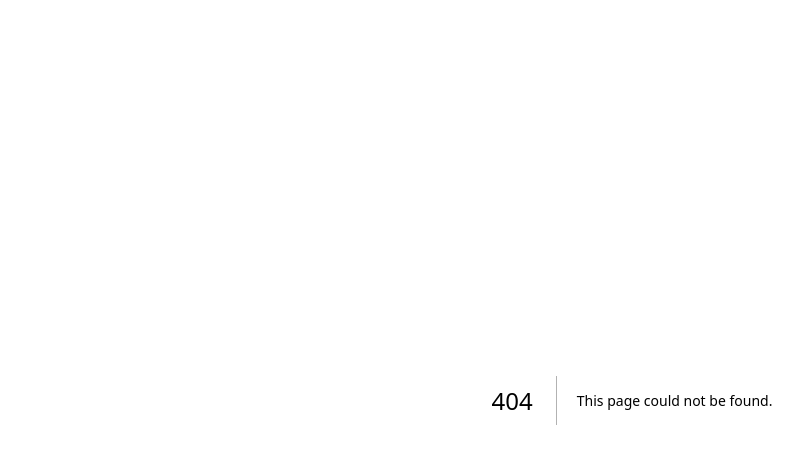
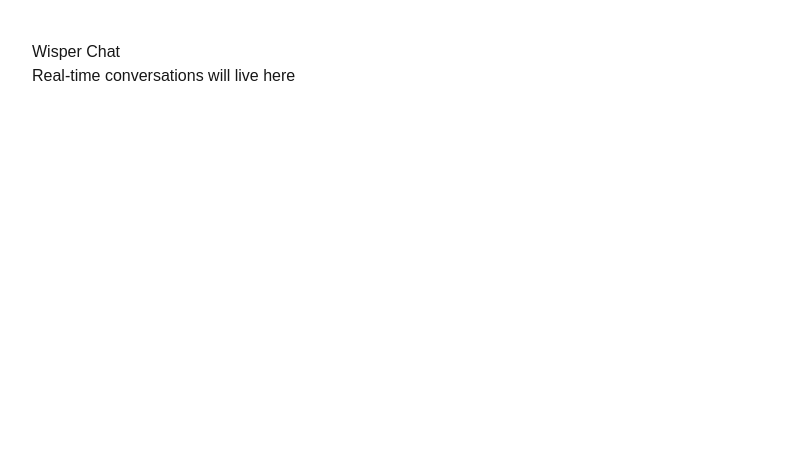
Before and after one commit to Murali9a27/Wisper, a Next.js app: page /chat in a window 1280 px wide. Before the commit this address had no page. Shown: the top 464 px of the page, without its empty margins (8-811 px from the left). Built offline with nearby package versions, Linux system fonts and the light colour scheme.

Commit message:
Add basic routing structure for auth and chat pages

```diff
--- /dev/null
+++ b/src/app/chat/page.tsx
@@ -0,0 +1,8 @@
+export default function ChatPage() {
+  return (
+    <main style={{ padding: "40px" }}>
+      <h1>Wisper Chat</h1>
+      <p>Real-time conversations will live here</p>
+    </main>
+  );
+}
--- /dev/null
+++ b/src/app/login/page.tsx
@@ -0,0 +1,8 @@
+export default function LoginPage() {
+  return (
+    <main style={{ padding: "40px" }}>
+      <h1>Login</h1>
+      <p>Login to continue to Wisper</p>
+    </main>
+  );
+}
--- /dev/null
+++ b/src/app/register/page.tsx
@@ -0,0 +1,8 @@
+export default function RegisterPage() {
+  return (
+    <main style={{ padding: "40px" }}>
+      <h1>Register</h1>
+      <p>Create a new Wisper account</p>
+    </main>
+  );
+}
```
